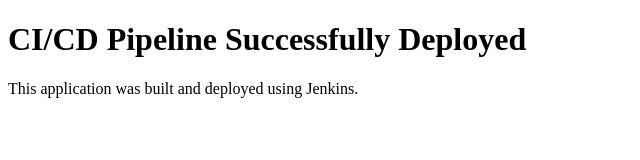
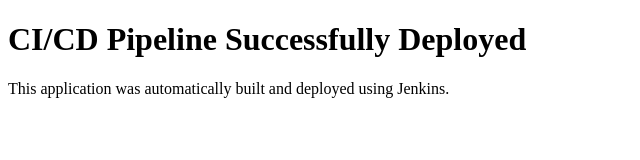
Before and after one commit to Nik848/DevOps-Lab1, a plain HTML site: page 4/app/index.html in a window 1280 px wide. Shown: the whole page, without its empty margins (0-640 px from the left). Drawn offline with Linux system fonts and the light colour scheme.

Commit message:
Update CI/CD application

```diff
--- a/4/app/index.html
+++ b/4/app/index.html
@@ -5,6 +5,6 @@
 </head>
 <body>
     <h1>CI/CD Pipeline Successfully Deployed</h1>
-    <p>This application was built and deployed using Jenkins.</p>
+    <p>This application was automatically built and deployed using Jenkins.</p>
 </body>
 </html>
```
